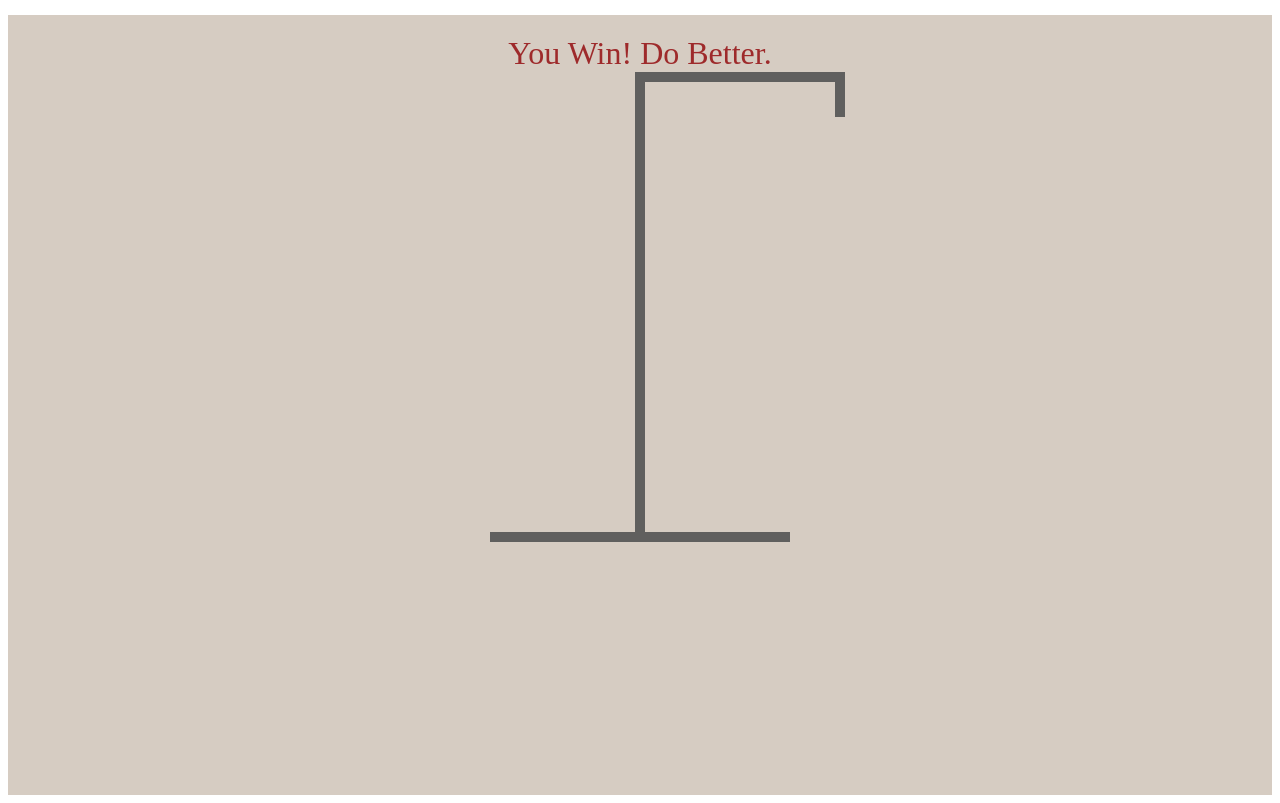
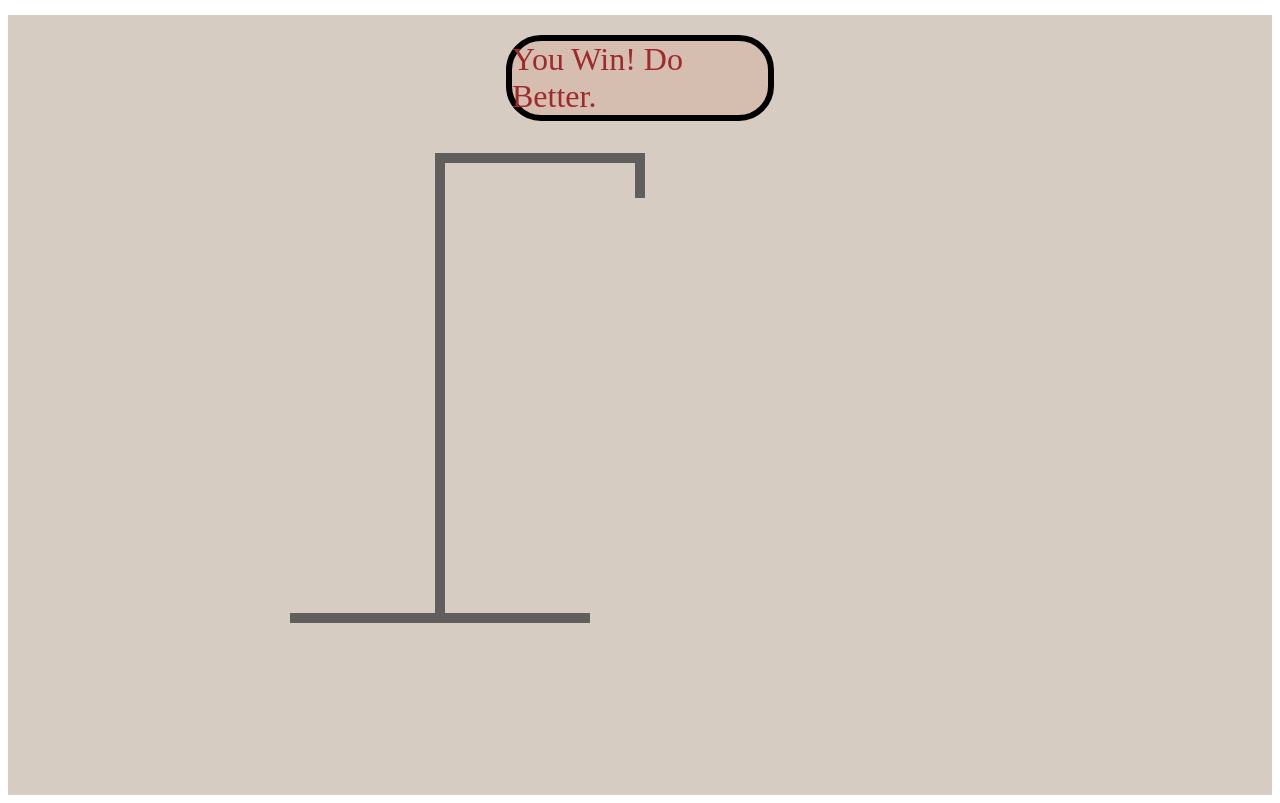
Before and after one commit to miso-tired/hangman-game, a React (Vite) app: page / in a window 1280 px wide. Built offline with nearby package versions, Linux system fonts and the light colour scheme; the HTML template or start-up script is replaced by a standard one.

Commit message:
Adjusting the gallows style. :P

```diff
--- a/src/styles/game.css
+++ b/src/styles/game.css
@@ -12,14 +12,20 @@
   flex-direction: column;
   align-items: center;
   margin: 0 auto;
+  width: 20vw;
   color: #9e2a2b;
   font-size: 2em;
+  border: 6px solid black;
+  border-radius: 35px;
+  margin-bottom: 1em;
+  background-color: #d5bdaf;
 }
 
 .the-gallows {
   display: flex;
   flex-direction: column;
   align-items: center;
+  margin-right: 400px;
 }
 
 .hanging-bar {
--- a/src/styles/game.scss
+++ b/src/styles/game.scss
@@ -13,6 +13,7 @@
     display: flex;
     flex-direction: column;
     align-items: center;
+    margin-right: 400px;
 }
 
 .hanging-bar {
```
Also changed, not shown: src/styles/_config.scss (+6 -1 lines), 1 other file (tests, documents, lock files or other folders).
